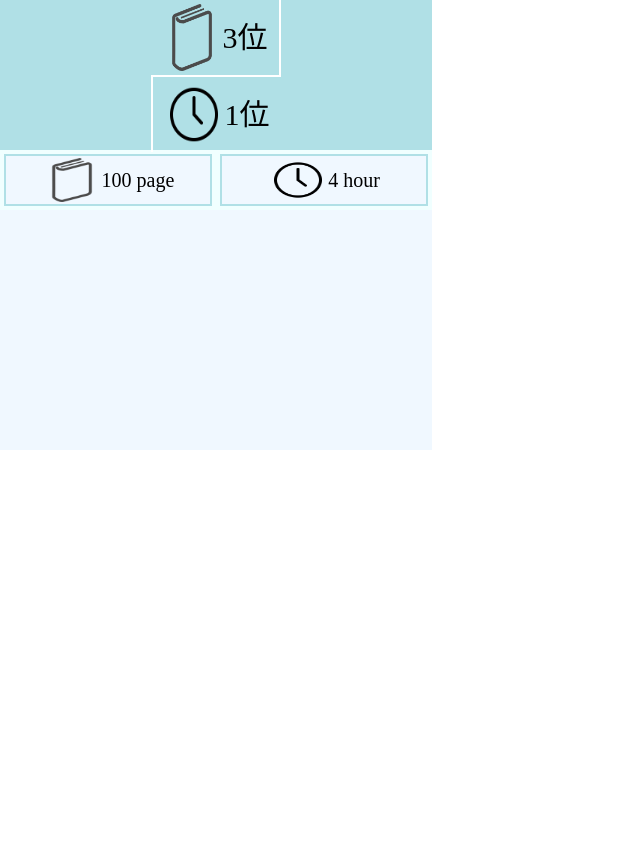
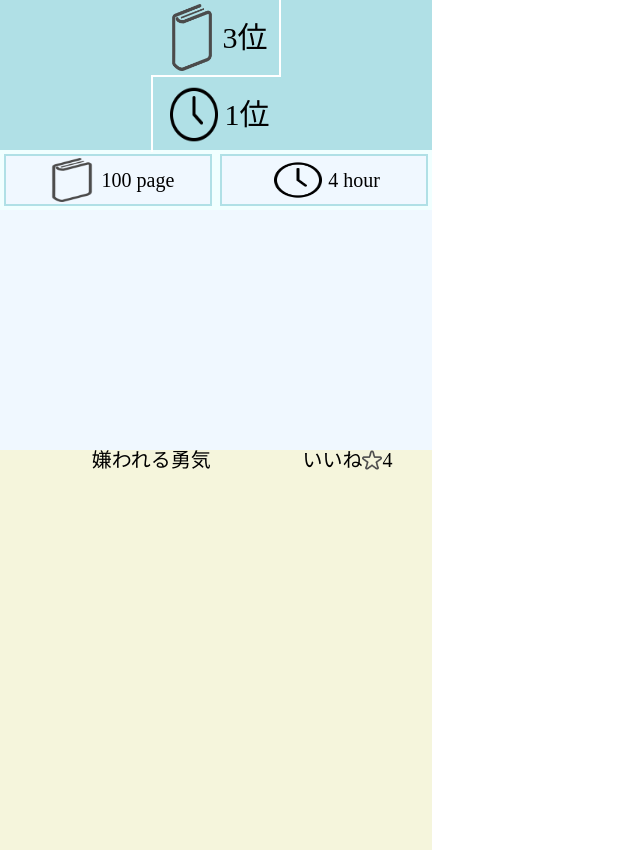
Before and after one commit to nakazon1030/DA2, a React (Vite) app: page /Myreport in a window 1280 px wide. Shown: the whole page, without its empty margins (0-640 px from the left). Before the commit the page ends 800 px from the top, so only its background shows below. Built offline with nearby package versions, Linux system fonts and the light colour scheme.

Commit message:
kame-1126-03

```diff
--- a/src/Myreport.css
+++ b/src/Myreport.css
@@ -92,3 +92,43 @@
     align-items: center;
     justify-content:center
 }
+
+.past{
+    width: 432px;
+    height: 400px;
+    background-color: beige;
+}
+
+.past-area{
+    width: 432px;
+    /* height: ; */
+
+}
+
+.past-top{
+    width: 100%;
+    display: flex;
+    align-items: center;
+}
+
+.past-title{
+    width: 70%;
+}
+
+.past-b-title{
+    font-size: 20px;
+}
+
+.past-good{
+    width: 30%;
+    display: flex;
+}
+
+.past-b-good{
+    font-size: 20px;
+}
+
+.star{
+    width: 20px;
+    height: 100%;
+}
--- a/src/Myreport.jsx
+++ b/src/Myreport.jsx
@@ -1,11 +1,13 @@
 import book from './img/book.png'
 import { useNavigate } from 'react-router-dom';
 import './Myreport.css'
+import './index.css'
 
 import { ShowAllBooks } from './ShowAllBooks';
 import { handleClick } from './handclick.jsx';
 import clock from './img/clock.png'
 import book5 from './img/book5.png'
+import star from './img/star.png'
 function Myreport() {
   const navigate = useNavigate();
 
@@ -42,6 +44,23 @@ function Myreport() {
 
       </div>
     </div>
+    <div className='past'>
+      <div className='past-area'>
+        <div className='past-top'>
+          <div className='past-title'>
+          <p className='past-b-title'>嫌われる勇気</p>
+          </div>
+          <div className='past-good'>
+           <p className='past-b-title'>いいね</p>
+           <img  className='star'src={star} ></img>
+           <p className='past-b-title'>4</p>
+          </div>
+       </div>
+
+
+
+      </div>
+    </div>
     </>
 
   )
```
Also changed, not shown: src/img/star.png (added).
